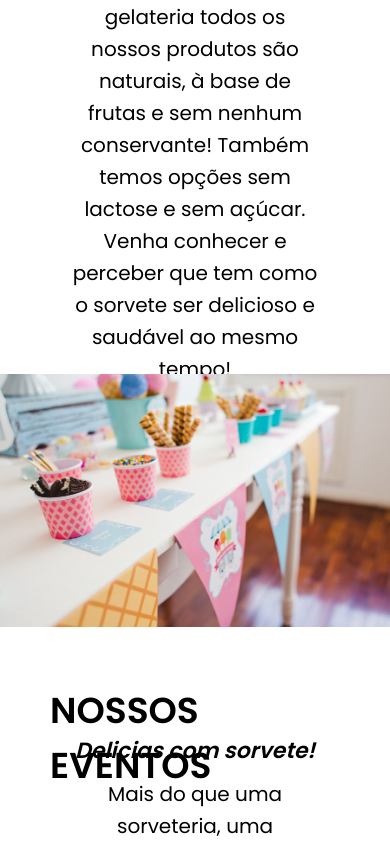
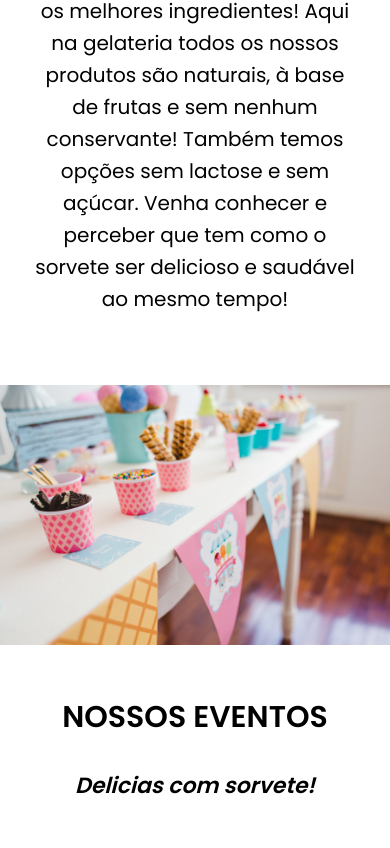
Before and after one commit to jotavcarvalho/Sorveteria-React, a React (Create React App) app: page / in a window 390 px wide. Shown: the part 1143-1991 px from the top of the page. Built offline with nearby package versions, Linux system fonts and the light colour scheme.

Commit message:
fist commit

```diff
--- a/src/paginas/Home/index.css
+++ b/src/paginas/Home/index.css
@@ -1,4 +1,4 @@
-/*sectio banner*/
+/*section banner*/
 
 .banner {
     background-image: url('/public/assets/banner-home.png');
@@ -34,13 +34,17 @@
     align-items: center;
     height: 70vh;
 }
+.sabores{
+    margin: 3px;
+}
 
 .eventos {
-    margin-top: 2.2px;
+    margin-top: 10px;
 }
 
 .sobre {
-    margin-top: 6px;
+    margin-top:14px;
+    margin-bottom: 7px;
 }
 
 .sabores img,
@@ -169,6 +173,7 @@
 @media (max-width:436px) {
     .banner {
         height: 70vh;
+        background-size: contain;
     }
 
     .banner-section {
@@ -177,7 +182,7 @@
     }
 
     .banner-section h1 {
-        font-size: 70px;
+        font-size: 50px;
         text-align: center;
         text-shadow: 2px 4px 4px #000;
     }
@@ -201,11 +206,13 @@
         height: 100vh;
     }
 
+
     .sabores img,
     .eventos img,
     .sobre img {
-        height: 30%;
-        min-width: 100%;
+        height: 33%;
+        width: 100%;
+        object-fit: cover;
     }
 
     /* agrupa infos das sections --- flex*/
@@ -215,27 +222,23 @@
         flex-direction: column;
         justify-content: space-around;
         align-items: center;
-        padding: 50px;
+        padding: 10px 0px 50px;
         height: 100%;
         width: 100%;
     }
 
     .flex-apresentacao h2 {
-        font-size: 36px;
+        font-size: 30px;
+        text-align: center;
     }
 
     .flex-apresentacao .p-subtitle {
         font-size: 22px;
         font-weight: bold;
         font-style: italic;
+        padding:25px;
     }
 
-    .flex-apresentacao .p-subtitle-eventos {
-        font-size: 22px;
-        font-weight: bold;
-        margin-top:-70px;
-        font-style: italic;
-    }
 
     .flex-apresentacao .conteudo-section{
         text-align: center;
```
